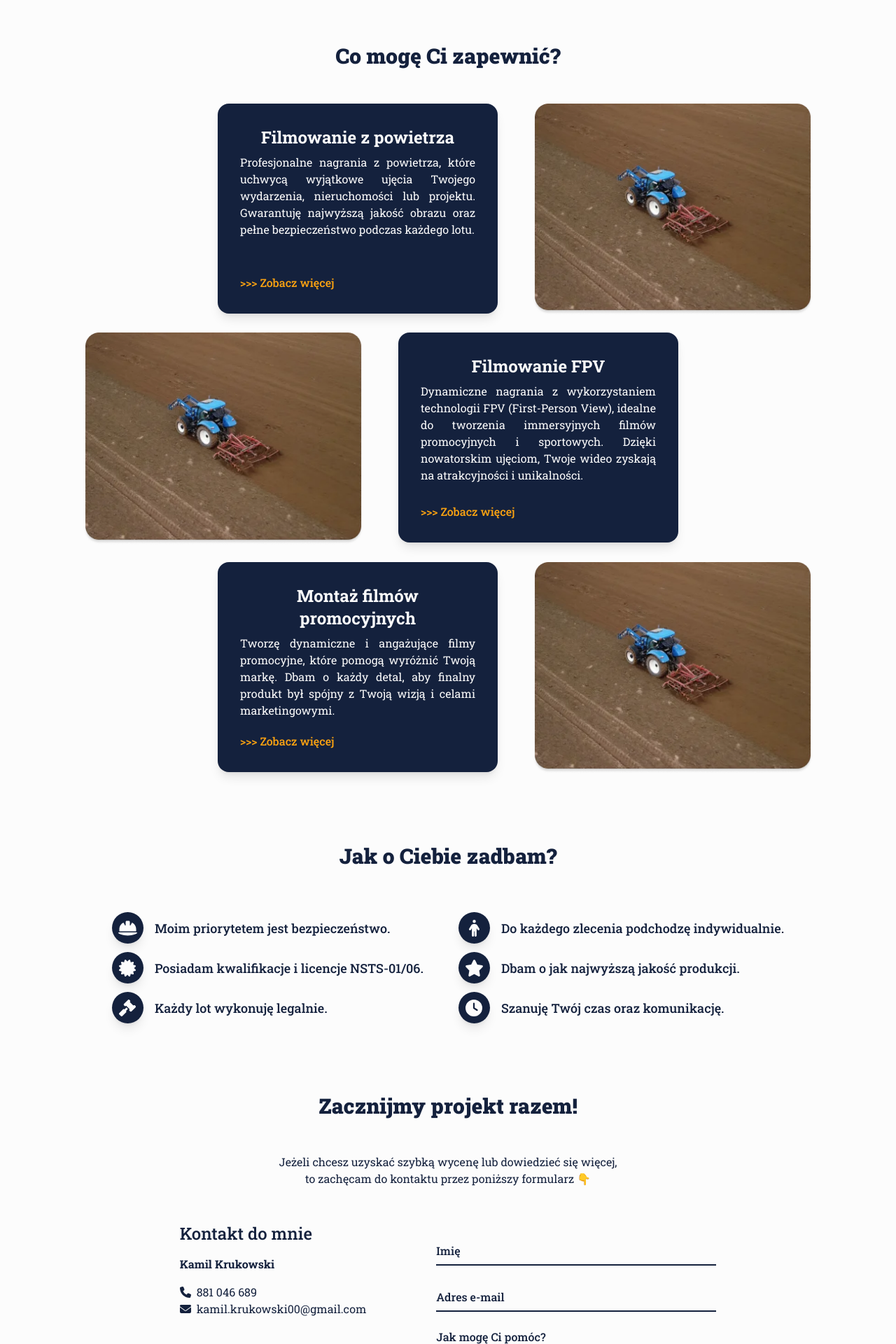
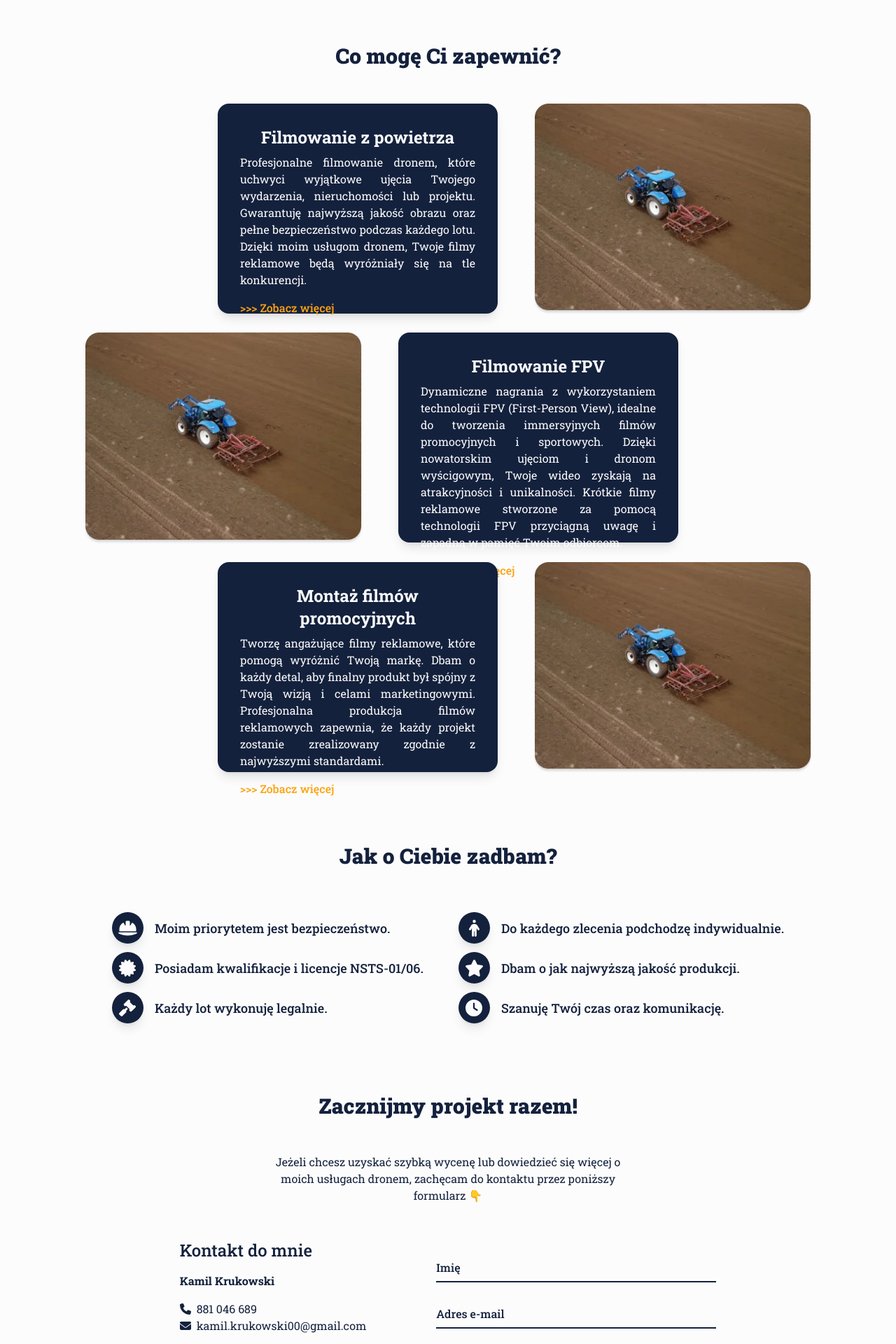
Before and after one commit to kkrukowski/kkrukowski-portfolio, a Next.js app: page / in a window 1280 px wide. Shown: the part 1444-3364 px from the top of the page at 70% size. Built offline with nearby package versions, Linux system fonts and the light colour scheme.

Commit message:
feat: home page content

```diff
--- a/app/components/Contact/ContactSection.tsx
+++ b/app/components/Contact/ContactSection.tsx
@@ -14,8 +14,7 @@ const ContactSection = () => {
                 {/*       className={`absolute translate-x-[215px]`}/>*/}
             </div>
             <div className={`flex justify-center mb-[50px]`}>
-                <p className={`text-center w-[500px]`}>Jeżeli chcesz uzyskać szybką wycenę lub dowiedzieć się więcej, to zachęcam do
-                    kontaktu przez poniższy formularz 👇</p>
+                <p className={`text-center w-[500px]`}>Jeżeli chcesz uzyskać szybką wycenę lub dowiedzieć się więcej o moich usługach dronem, zachęcam do kontaktu przez poniższy formularz 👇</p>
             </div>
             <div className={`relative flex flex-col-reverse desktop:flex-row justify-center items-center desktop:items-start`}>
                 <div className={`flex flex-col items-center desktop:items-start mt-[50px] desktop:mt-0 desktop:mr-[50px]`}>
--- a/app/layout.js
+++ b/app/layout.js
@@ -6,8 +6,10 @@ import Footer from "@/components/Footer";
 const roboto_slab = Roboto_Slab({ subsets: ["latin"] });
 
 export const metadata = {
-  title: "Kamil Krukowski - Filmowanie z powietrza i dynamiczne ujęcia FPV",
-  description: "Kamil Krukowski - profesjonalny montażysta filmów promocyjnych i pasjonat technologii dronowej. Specjalizuję się w lataniu dronami FPV, oferując dynamiczne i angażujące materiały wideo. Z licencją NSTS-01/06 gwarantuję najwyższą jakość i indywidualne podejście do każdego projektu. Bezpieczna i bezproblemowa współpraca.",
+  title: "Kamil Krukowski - Profesjonalne Filmowanie z Drona | FPV i Produkcja Filmów Reklamowych",
+  description: "Oferuję profesjonalne usługi filmowania z drona, w tym dynamiczne nagrania FPV oraz produkcję filmów" +
+      " reklamowych. Zapewniam najwyższą jakość wideo, innowacyjne ujęcia oraz pełne bezpieczeństwo i indywidualne" +
+      " podejście do każdego projektu.",
 };
 
 export default function RootLayout({ children }) {
--- a/app/page.js
+++ b/app/page.js
@@ -68,7 +68,7 @@ export default function Home() {
             </div>
             <div className={`flex flex-col items-center desktop:items-start desktop:flex-row`}>
                 <TextBox
-                    text="Cześć! 👋 Nazywam się Kamil Krukowski, jestem pasjonatem technologii dronowej i profesjonalnym montażystą filmów promocyjnych. Posiadam licencje NSTS-01/06 oraz doświadczenie w tworzeniu dynamicznych i angażujących materiałów wideo. Specjalizuję się w lataniu dronami FPV, co pozwala mi na uchwycenie spektakularnych, immersyjnych ujęć. Każdy projekt realizuję z pełnym zaangażowaniem, dbając o najwyższą jakość. Moim celem jest nie tylko dostarczenie wyjątkowego produktu, ale także zapewnienie Ci bezpiecznej i bezproblemowej współpracy."/>
+                    text="Cześć! 👋 Nazywam się Kamil Krukowski i jestem pasjonatem technologii dronowej oraz profesjonalnym montażystą filmów promocyjnych. Specjalizuję się w filmowaniu dronem, w tym w zaawansowanych technologiach FPV (First-Person View), które pozwalają mi na uchwycenie spektakularnych i immersyjnych ujęć. Dzięki licencjom NSTS-01/06 i doświadczeniu w produkcji filmów reklamowych, zapewniam dynamiczne i angażujące materiały wideo. Każdy projekt realizuję z pełnym zaangażowaniem, dbając o najwyższą jakość i indywidualne podejście do Twoich potrzeb. Moim celem jest nie tylko dostarczenie wyjątkowego produktu, ale także zapewnienie Ci bezpiecznej i bezproblemowej współpracy."/>
                 <div
                     className={`relative w-full max-w-[400px] h-[250px] desktop:w-[300px] desktop:h-[300px] desktop:mt-0 desktop:ml-[50px] flex-shrink-0`}>
                     <Image src={"/images/kkrukowski-fpv.webp"}
@@ -87,9 +87,7 @@ export default function Home() {
                 {/*       className={`absolute translate-x-[495px]`}/>*/}
             </div>
             <div>
-                <OfferItem text="Profesjonalne nagrania z powietrza, które uchwycą wyjątkowe ujęcia Twojego wydarzenia,
-                                 nieruchomości lub projektu. Gwarantuję najwyższą jakość obrazu oraz pełne bezpieczeństwo
-                                 podczas każdego lotu."
+                <OfferItem text="Profesjonalne filmowanie dronem, które uchwyci wyjątkowe ujęcia Twojego wydarzenia, nieruchomości lub projektu. Gwarantuję najwyższą jakość obrazu oraz pełne bezpieczeństwo podczas każdego lotu. Dzięki moim usługom dronem, Twoje filmy reklamowe będą wyróżniały się na tle konkurencji."
                            title="Filmowanie z powietrza"
                            href={"/"}
                            linkText="Zobacz więcej"
@@ -97,9 +95,7 @@ export default function Home() {
                            alt="Offer video example"
                            reverse={false}
                 />
-                <OfferItem text="Dynamiczne nagrania z wykorzystaniem technologii FPV (First-Person View), idealne do
-                tworzenia immersyjnych filmów promocyjnych i sportowych. Dzięki nowatorskim ujęciom, Twoje wideo zyskają
-                na atrakcyjności i unikalności."
+                <OfferItem text="Dynamiczne nagrania z wykorzystaniem technologii FPV (First-Person View), idealne do tworzenia immersyjnych filmów promocyjnych i sportowych. Dzięki nowatorskim ujęciom i dronom wyścigowym, Twoje wideo zyskają na atrakcyjności i unikalności. Krótkie filmy reklamowe stworzone za pomocą technologii FPV przyciągną uwagę i zapadną w pamięć Twoim odbiorcom."
                            title="Filmowanie FPV"
                            href={"/"}
                            linkText="Zobacz więcej"
@@ -107,7 +103,7 @@ export default function Home() {
                            alt="Offer video example"
                            reverse={true}
                 />
-                <OfferItem text="Tworzę dynamiczne i angażujące filmy promocyjne, które pomogą wyróżnić Twoją markę. Dbam o każdy detal, aby finalny produkt był spójny z Twoją wizją i celami marketingowymi."
+                <OfferItem text="Tworzę angażujące filmy reklamowe, które pomogą wyróżnić Twoją markę. Dbam o każdy detal, aby finalny produkt był spójny z Twoją wizją i celami marketingowymi. Profesjonalna produkcja filmów reklamowych zapewnia, że każdy projekt zostanie zrealizowany zgodnie z najwyższymi standardami."
                            title="Montaż filmów promocyjnych"
                            href={"/"}
                            linkText="Zobacz więcej"
```
